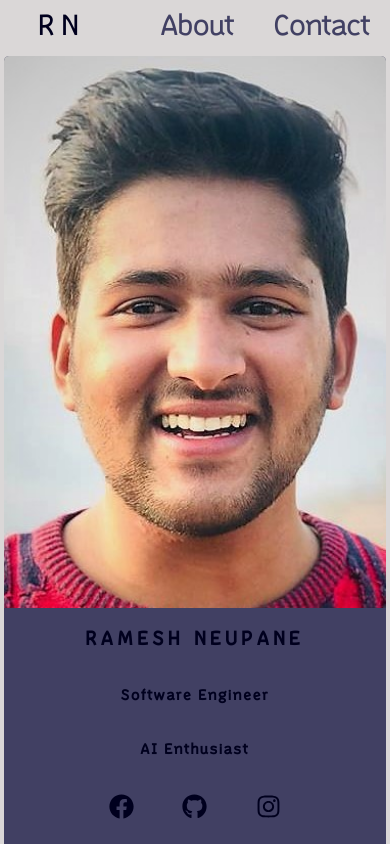
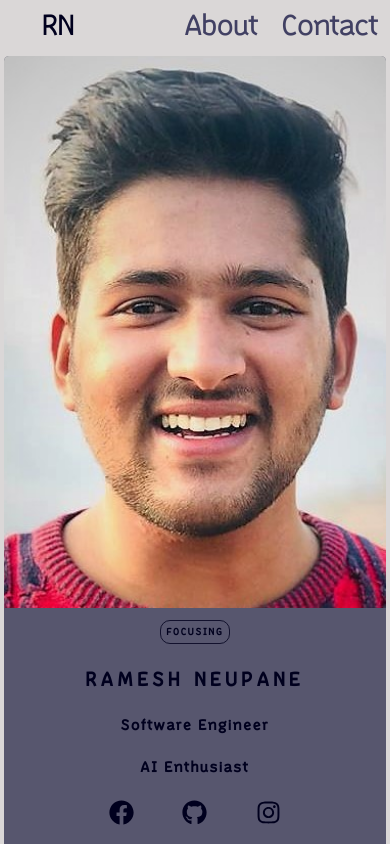
Before and after one commit to RameshNeupane/rameshneupane.github.io, a React (Create React App) app: page / in a window 390 px wide. Built offline with nearby package versions, Linux system fonts and the light colour scheme.

Commit message:
refactor app

```diff
--- a/src/App.css
+++ b/src/App.css
@@ -12,7 +12,7 @@
   height: 85%;
   margin-top: 1.5rem;
   border-radius: 0.5rem;
-  background-color: rgba(0, 0, 50, 0.7);
+  background-color: rgba(0, 0, 40, 0.6);
 }
 
 @media only screen and (max-width: 768px) {
--- a/src/components/Contact/Contact.css
+++ b/src/components/Contact/Contact.css
@@ -91,7 +91,7 @@
 
 @media only screen and (max-width: 576px) {
   .contact {
-    font-size: 3rem;
+    font-size: 3.5rem;
   }
 
   .social-media {
--- a/src/components/Home/Home.css
+++ b/src/components/Home/Home.css
@@ -23,8 +23,9 @@
   width: 50%;
   height: 100%;
   display: flex;
+  flex-direction: column;
   align-items: center;
-  justify-content: center;
+  justify-content: flex-start;
   background-image: url("../../images/background.jpg");
   background-position: center;
   background-size: cover;
@@ -39,6 +40,43 @@
   flex-direction: column;
   align-items: center;
   justify-content: space-around;
+}
+
+.home .home-info p {
+  text-transform: uppercase;
+  font-size: 1.5rem;
+  letter-spacing: 0.2rem;
+  font-weight: 600;
+  border: 0.1rem solid rgba(0, 0, 30, 0.6);
+  padding: 0.5rem;
+  border-radius: 1rem;
+  backface-visibility: hidden;
+  animation-name: pBorder;
+  animation-duration: 1s;
+  animation-timing-function: ease-in-out;
+  animation-iteration-count: infinite;
+}
+
+@keyframes pBorder {
+  0% {
+    border-color: rgba(0, 0, 30, 0.8);
+  }
+
+  25% {
+    border-color: rgba(0, 0, 30, 0.5);
+  }
+
+  50% {
+    border-color: rgba(0, 0, 30, 0.8);
+  }
+
+  75% {
+    border-color: rgba(0, 0, 30, 0.1);
+  }
+
+  100% {
+    border-color: rgba(0, 0, 30, 1);
+  }
 }
 
 .home .home-info h1 {
@@ -85,6 +123,10 @@
 }
 
 @media only screen and (max-width: 768px) {
+  .home .home-info p {
+    font-size: 1.2rem;
+  }
+
   .home .home-info h1 {
     font-size: 2.5rem;
   }
@@ -110,6 +152,10 @@
     height: 30%;
   }
 
+  .home .home-info p {
+    font-size: 1rem;
+  }
+
   .home .home-info h1 {
     font-size: 2rem;
   }
--- a/src/components/Home/Home.js
+++ b/src/components/Home/Home.js
@@ -7,6 +7,7 @@ const Home = () => {
     <div className="home">
       <div className="home-img"></div>
       <div className="home-info">
+        <p>focusing</p>
         <h1>Ramesh Neupane</h1>
         <h3>Software Engineer</h3>
         <h3>AI Enthusiast</h3>
--- a/src/components/Nav/Nav.css
+++ b/src/components/Nav/Nav.css
@@ -23,8 +23,8 @@
   font-size: 4rem;
   text-decoration: none;
   color: rgba(0, 0, 50, 0.7);
-  padding: 0.2rem 1.5rem;
-  margin: 0 0.5rem;
+  padding: 0.2rem 1rem;
+  margin: 0 0.2rem;
   white-space: nowrap;
 }
 
--- a/src/components/Nav/Nav.js
+++ b/src/components/Nav/Nav.js
@@ -7,7 +7,7 @@ const Nav = () => {
     <nav className="Nav">
       <div className="logo">
         <Link to="/" className="tab logo-tab">
-          R N
+          RN
         </Link>
       </div>
       <div className="navs">
```
